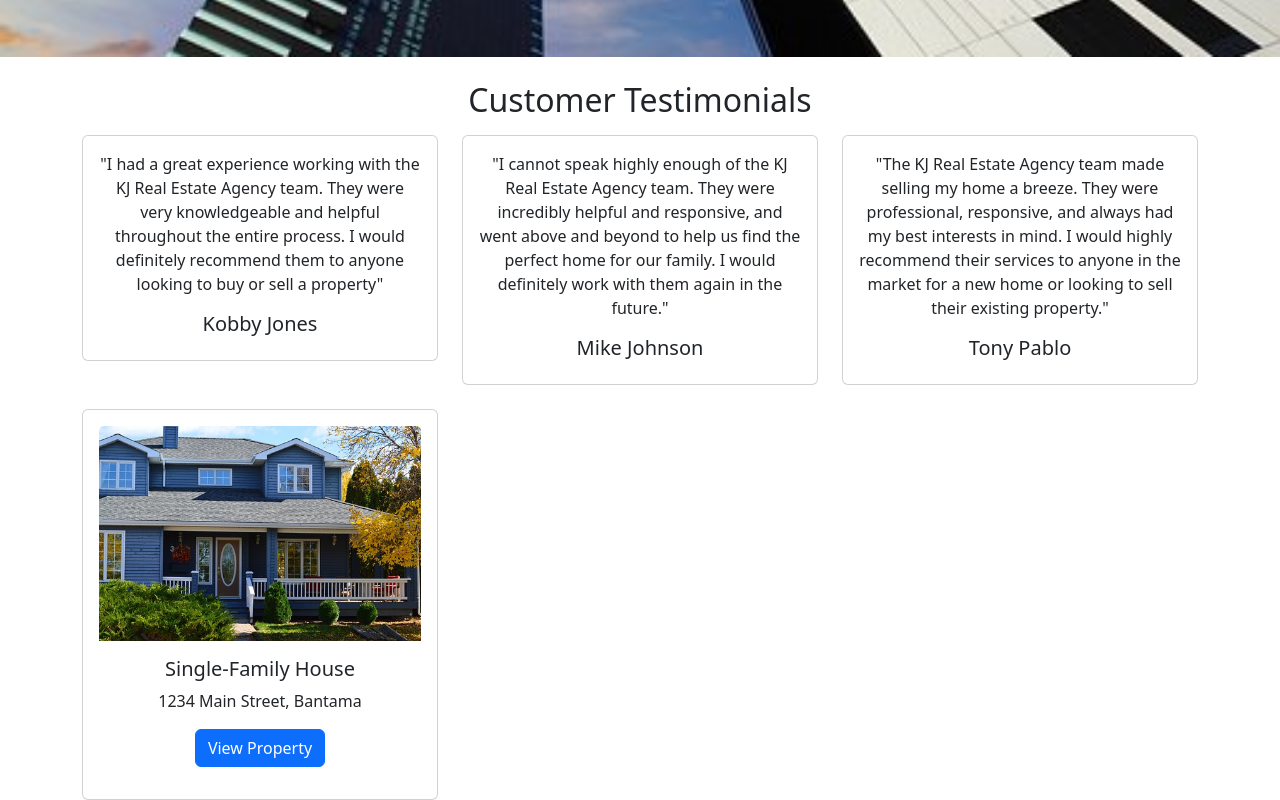
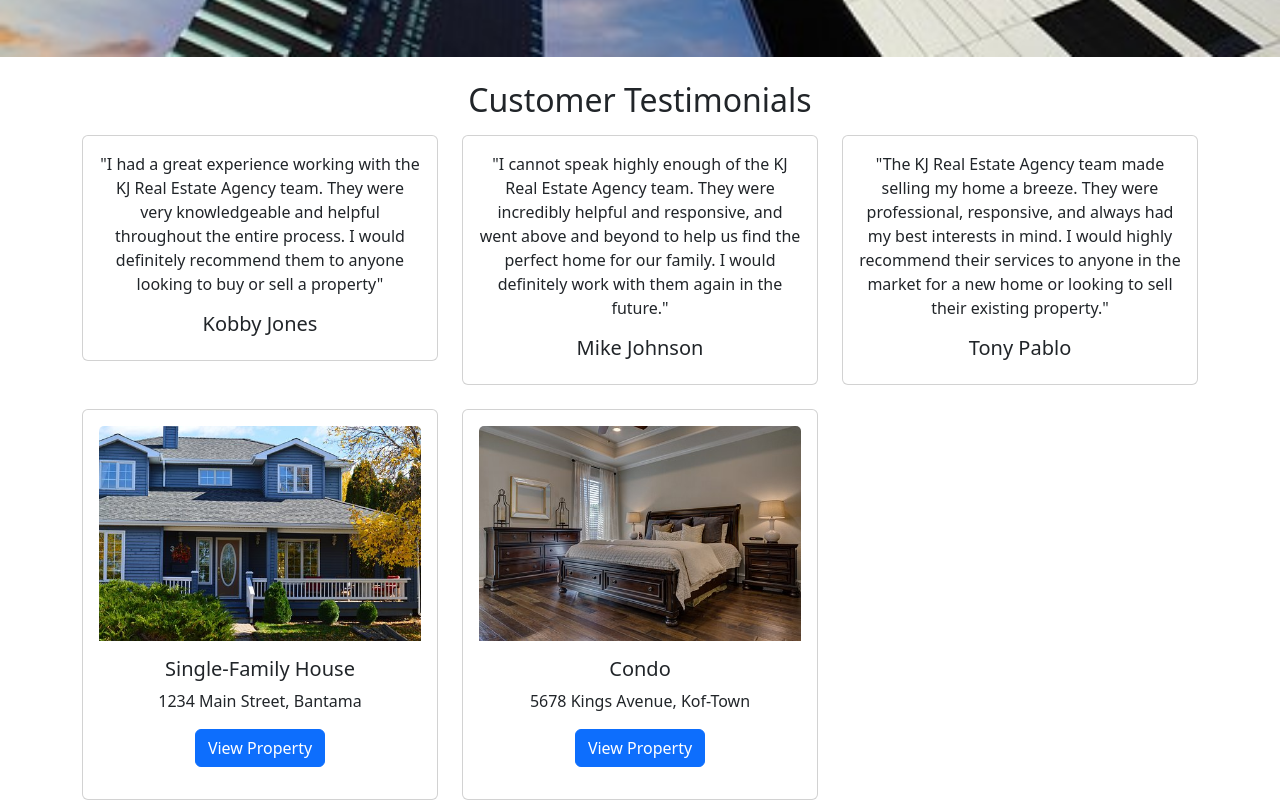
Before and after one commit to Kobby-Jones/react-deployment-with-k8s-ArgoCD, a React (Create React App) app: page / in a window 1280 px wide. Shown: the part 671-1471 px from the top of the page. Built offline with nearby package versions, Linux system fonts and the light colour scheme.

Commit message:
Condo House

```diff
--- a/src/components/PropertySection.jsx
+++ b/src/components/PropertySection.jsx
@@ -10,6 +10,9 @@ function PropertySection() {
                 <Col lg="4" >
                      <PropertiesCard type={properties.forSale.singleFamHouse.type} imageUrl = {properties.forSale.singleFamHouse.image} address = {properties.forSale.singleFamHouse.address}  />
                 </Col>
+                <Col lg="4" >
+                     <PropertiesCard type={properties.forSale.condo.type} imageUrl = {properties.forSale.condo.image} address = {properties.forSale.condo.address}  />
+                </Col>
             </Row>
         </Container>
      );
```
